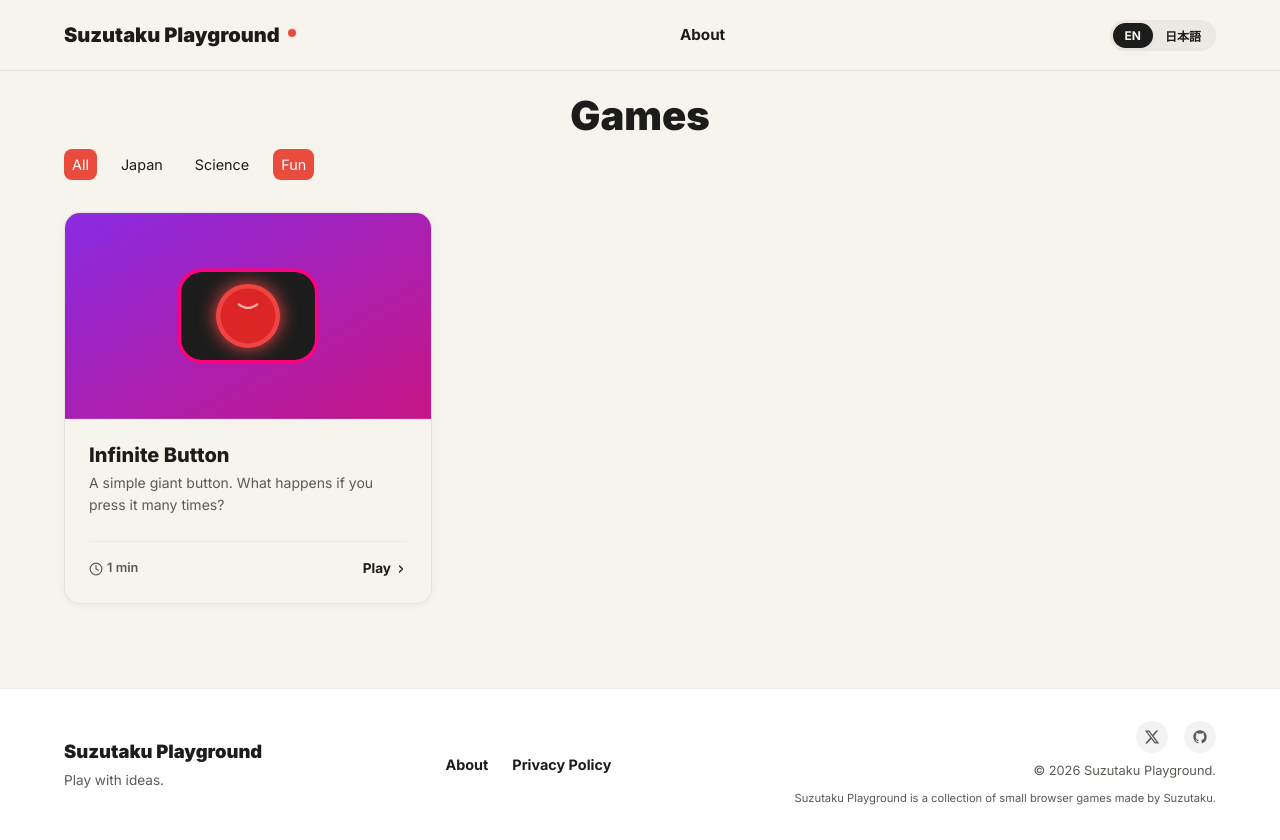
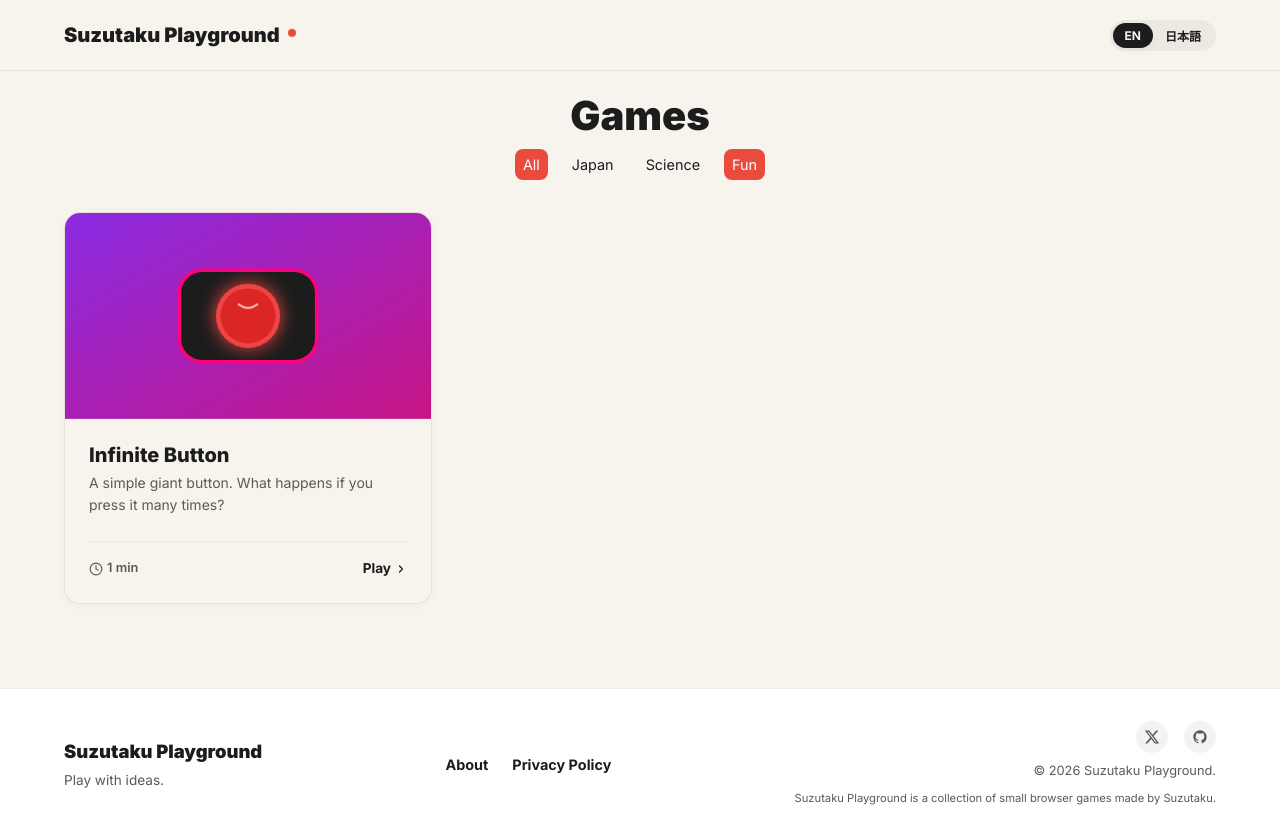
Before and after one commit to suzutaku6311-eng/suzutaku-playground, a React (Vite) app: page /games/fun in a window 1280 px wide. Built offline with nearby package versions, Linux system fonts and the light colour scheme.

Commit message:
Remove About from header, keep it only in footer; center category buttons

```diff
--- a/src/components/Header.css
+++ b/src/components/Header.css
@@ -11,10 +11,12 @@
 
 /* Sub navigation */
 .sub-nav {
-  display: none; /* hidden on desktop, will show via media query */
+  display: flex;
   gap: var(--spacing-md);
+  justify-content: center;
   margin-top: var(--spacing-sm);
 }
+
 
 .sub-nav .sub-link {
   font-size: 0.9rem;
--- a/src/components/Header.tsx
+++ b/src/components/Header.tsx
@@ -23,14 +23,6 @@ export const Header: React.FC = () => {
           Suzutaku Playground
           <span className="logo-dot"></span>
         </Link>
-
-        {/* Top navigation */}
-        <nav className="nav-links">
-          <NavLink to="/about" className={({ isActive }) => `nav-link ${isActive ? 'active' : ''}`}>
-            {t('nav.about')}
-          </NavLink>
-        </nav>
-
 
         <div className="nav-right">
           {/* Language Switch */}
```
